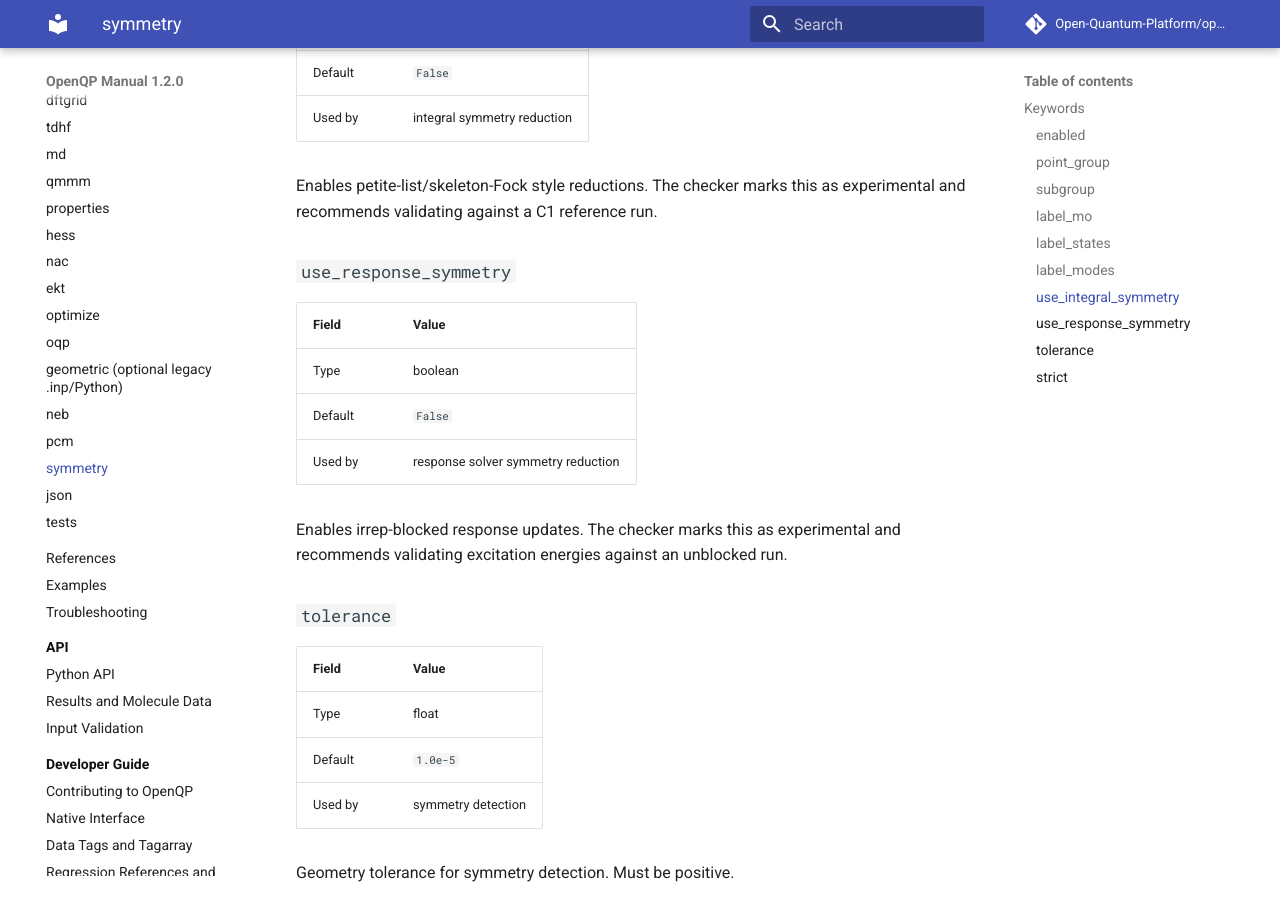
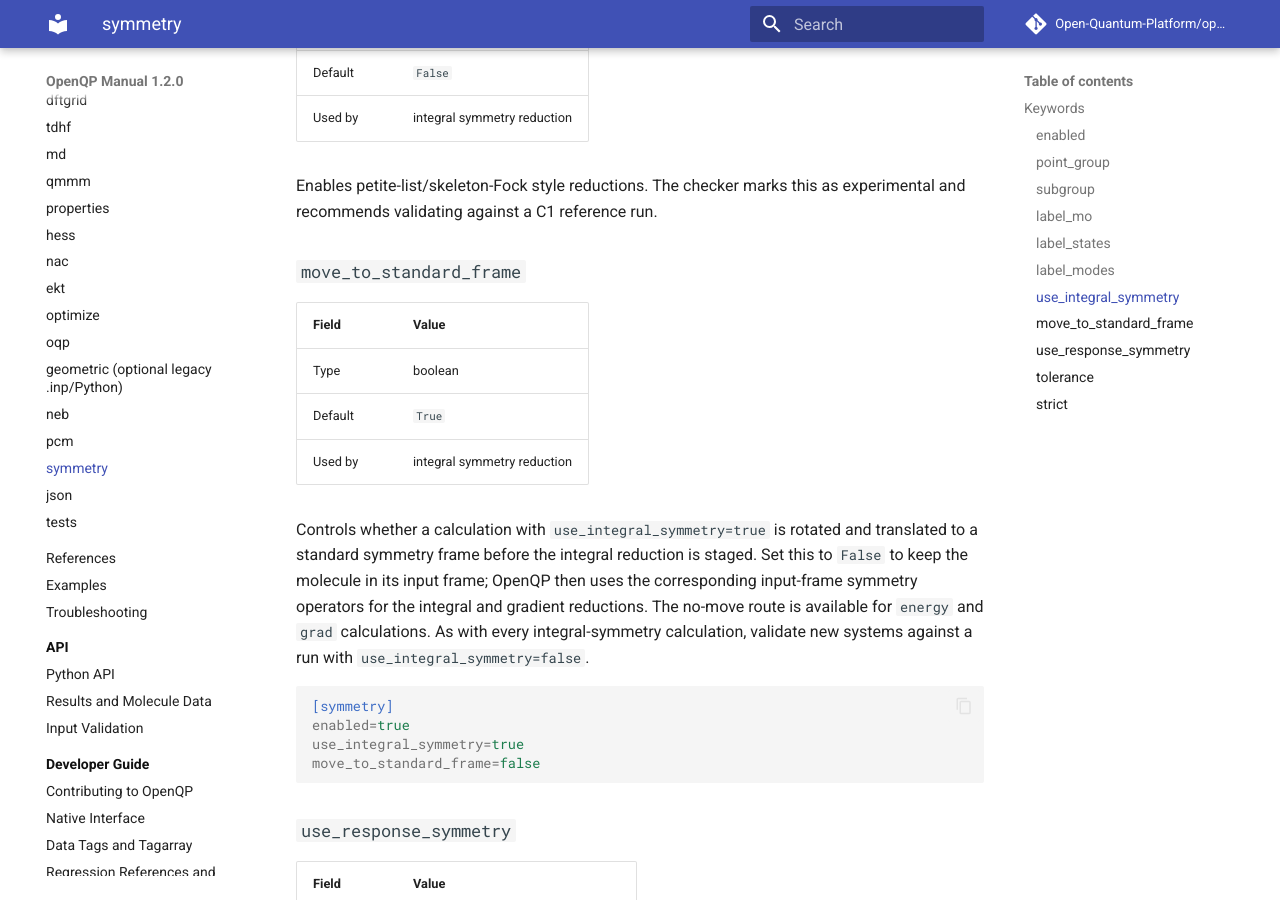
Before and after one commit to Open-Quantum-Platform/openqp-docs, an MkDocs documentation site: the page built from docs/keywords/symmetry.md, in a window 1280 px wide and 900 px high, scrolled down 2363 px. Built offline with MkDocs 1.6.1 and Material for MkDocs 9.7.7, drawn with Linux system fonts in a browser that asks for light colours; comment, search, counter and statistics services are not loaded.

Commit message:
docs(symmetry): explain input-frame integral reduction

````diff
--- a/docs/keywords/symmetry.md
+++ b/docs/keywords/symmetry.md
@@ -79,6 +79,29 @@ Labels vibrational modes by symmetry where possible.
 Enables petite-list/skeleton-Fock style reductions. The checker marks this as
 experimental and recommends validating against a C1 reference run.
 
+### `move_to_standard_frame`
+
+| Field | Value |
+| --- | --- |
+| Type | boolean |
+| Default | `True` |
+| Used by | integral symmetry reduction |
+
+Controls whether a calculation with `use_integral_symmetry=true` is rotated and
+translated to a standard symmetry frame before the integral reduction is
+staged. Set this to `False` to keep the molecule in its input frame; OpenQP then
+uses the corresponding input-frame symmetry operators for the integral and
+gradient reductions. The no-move route is available for `energy` and `grad`
+calculations. As with every integral-symmetry calculation, validate new systems
+against a run with `use_integral_symmetry=false`.
+
+```ini
+[symmetry]
+enabled=true
+use_integral_symmetry=true
+move_to_standard_frame=false
+```
+
 ### `use_response_symmetry`
 
 | Field | Value |
````
